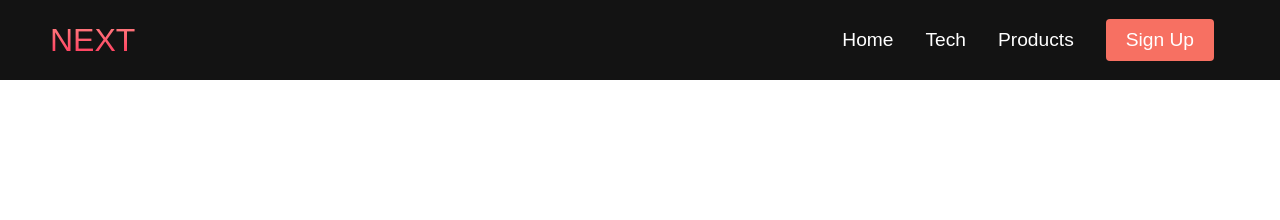
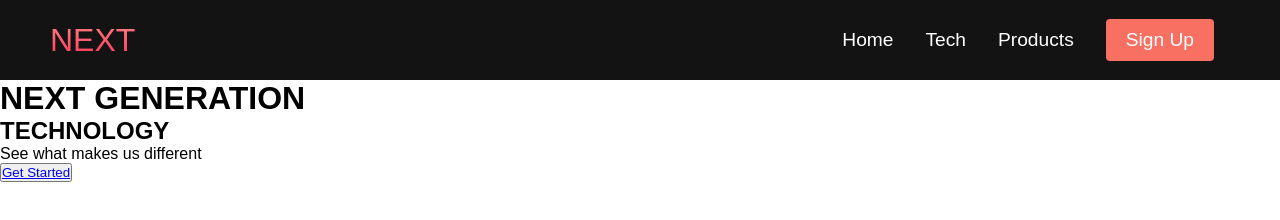
Before and after one commit to crebollarramirez/next-generation-tech-website, a plain HTML site: page index.html in a window 1280 px wide. Drawn offline with Linux system fonts and the light colour scheme.

Commit message:
adding main

```diff
--- a/index.html
+++ b/index.html
@@ -7,6 +7,8 @@
         <link rel="stylesheet" href="styles.css">
     </head>
     <body>
+
+        <!-- ALL NAVBAR CODE -->
         <nav class="navbar">
             <div class="navbar__container">
                 <a href="/" id="navbar__logo">NEXT</a>
@@ -31,6 +33,16 @@
                 </ul>
             </div>
         </nav>
+
+        <!-- HERO SECTION -->
+        <main>
+            <div class="main__container">
+                <h1>NEXT GENERATION</h1>
+                <h2>TECHNOLOGY</h2>
+                <p>See what makes us different</p>
+                <button class="main__btn"><a href="/">Get Started</a></button>
+            </div>
+        </main>
         <script src="app.js"></script>
     </body>
 </html>
```
